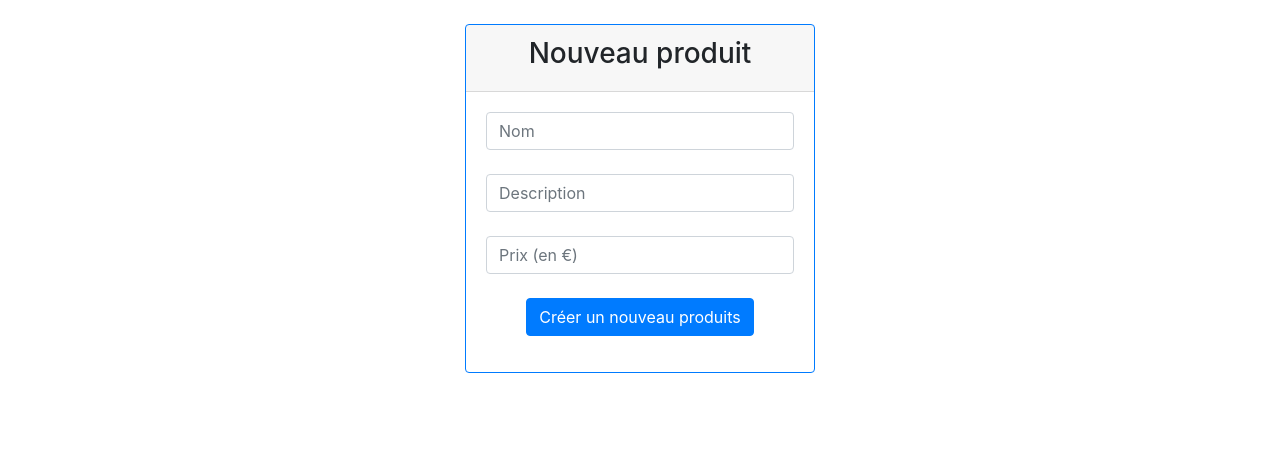
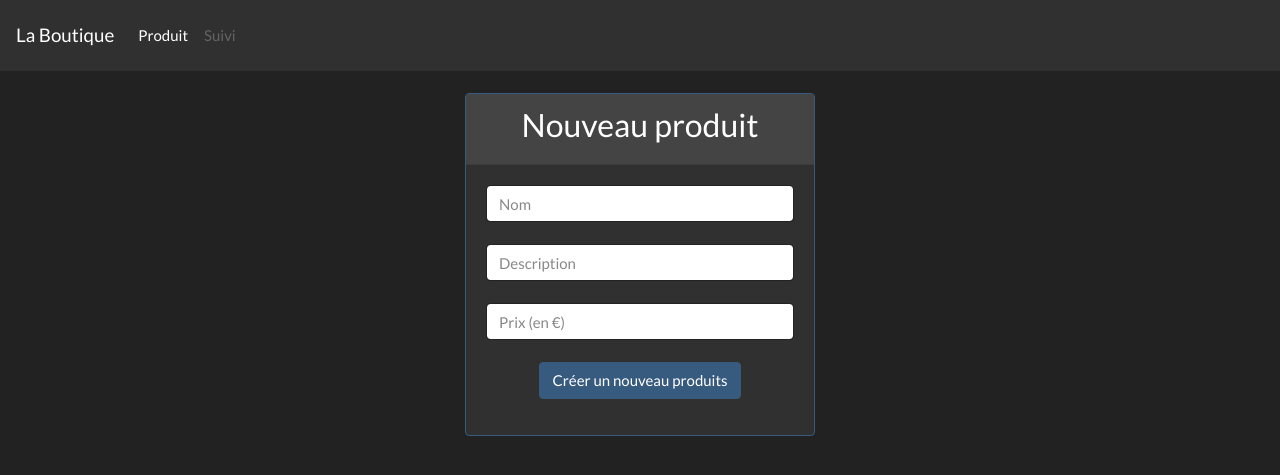
Before and after one commit to LRojon/ProjetPython, a Flask app: page /admin in a window 1280 px wide. Shown: the top 475 px of the page. Run offline with Flask 2, Linux system fonts and the light colour scheme; some libraries are stand-ins or nearby versions.

Commit message:
refonte front

```diff
--- a/main.py
+++ b/main.py
@@ -26,6 +26,7 @@ class Boutique(Resource):
                         'prix': row[3],
                         })
                 return {'data': r}
+
             elif command == "set":
                 nom = request.json['nom']
                 desc = request.json['description']
@@ -59,6 +60,7 @@ class User(Resource):
                 return {'code': 500}
             else:
                 return {'code': 200}
+
         elif command == "get":
             login = request.json['login']
             conn = sqlite3.connect('boutique.db')
@@ -76,6 +78,7 @@ class User(Resource):
                         'prenom': row[3],
                         'role': row[5]
                         }
+
         elif command == "signup":
             login = request.json['login']
             nom = request.json['nom']
--- a/templates/admin.html
+++ b/templates/admin.html
@@ -3,7 +3,7 @@
 <head>
     <meta charset="UTF-8">
     <meta name="viewport" content="width=device-width, initial-scale=1.0">
-    <link rel="stylesheet" href="https://maxcdn.bootstrapcdn.com/bootstrap/4.0.0/css/bootstrap.min.css">
+    <link rel="stylesheet" href="https://bootswatch.com/4/darkly/bootstrap.min.css">
     <script src="https://code.jquery.com/jquery-3.2.1.min.js"></script>
     <script src="https://cdnjs.cloudflare.com/ajax/libs/popper.js/1.12.9/umd/popper.min.js"></script>
     <script src="https://maxcdn.bootstrapcdn.com/bootstrap/4.0.0/js/bootstrap.min.js" ></script>
@@ -11,6 +11,31 @@
     <title>La Boutique</title>
 </head>
 <body>
+    <div class="fluid-container">
+        <div class="row">
+            <div class="col-12">
+                <nav class="navbar sticky-top navbar-expand-lg navbar-dark bg-dark">
+                    <a class="navbar-brand" href="#">La Boutique</a>
+                    <button class="navbar-toggler" type="button" data-toggle="collapse" data-target="#navContent" aria-controls="navbarSupportedContent" aria-expanded="false" aria-label="Toggle navigation">
+                        <span class="navbar-toggler-icon"></span>
+                    </button>
+                    <div class="collapse navbar-collapse" id="navContent">
+                        <ul class="navbar-nav mr-auto" id="navList">
+                            <li class="nav-item active">
+                                <a class="nav-link" href="#">Produit</a>
+                            </li>
+                            <li class="nav-item">
+                                <a class="nav-link disabled" href="#">Suivi</a>
+                            </li>
+                        </ul>
+                        <span class="navbar-text" id="hello">
+
+                        </span>
+                    </div>
+                </nav>
+            </div>
+        </div>
+    </div>
     <div class="container">
         <div class="row">
             <div class="col-4">
--- a/templates/shop.html
+++ b/templates/shop.html
@@ -11,7 +11,7 @@
     <title>La Boutique</title>
 </head>
 <body>
-    <div class="container">
+    <div class="fluid-container">
         <div class="row">
             <div class="col-12">
                 <nav class="navbar sticky-top navbar-expand-lg navbar-light bg-light">
@@ -35,6 +35,8 @@
                 </nav>
             </div>
         </div>
+    </div>
+    <div class="container">
         <div class="row">
             <div class="col-3"></div>
             <div id="res" class="col-6">
```
Also changed, not shown: boutique.db. Lines whose indentation alone changed are shown as unchanged.
